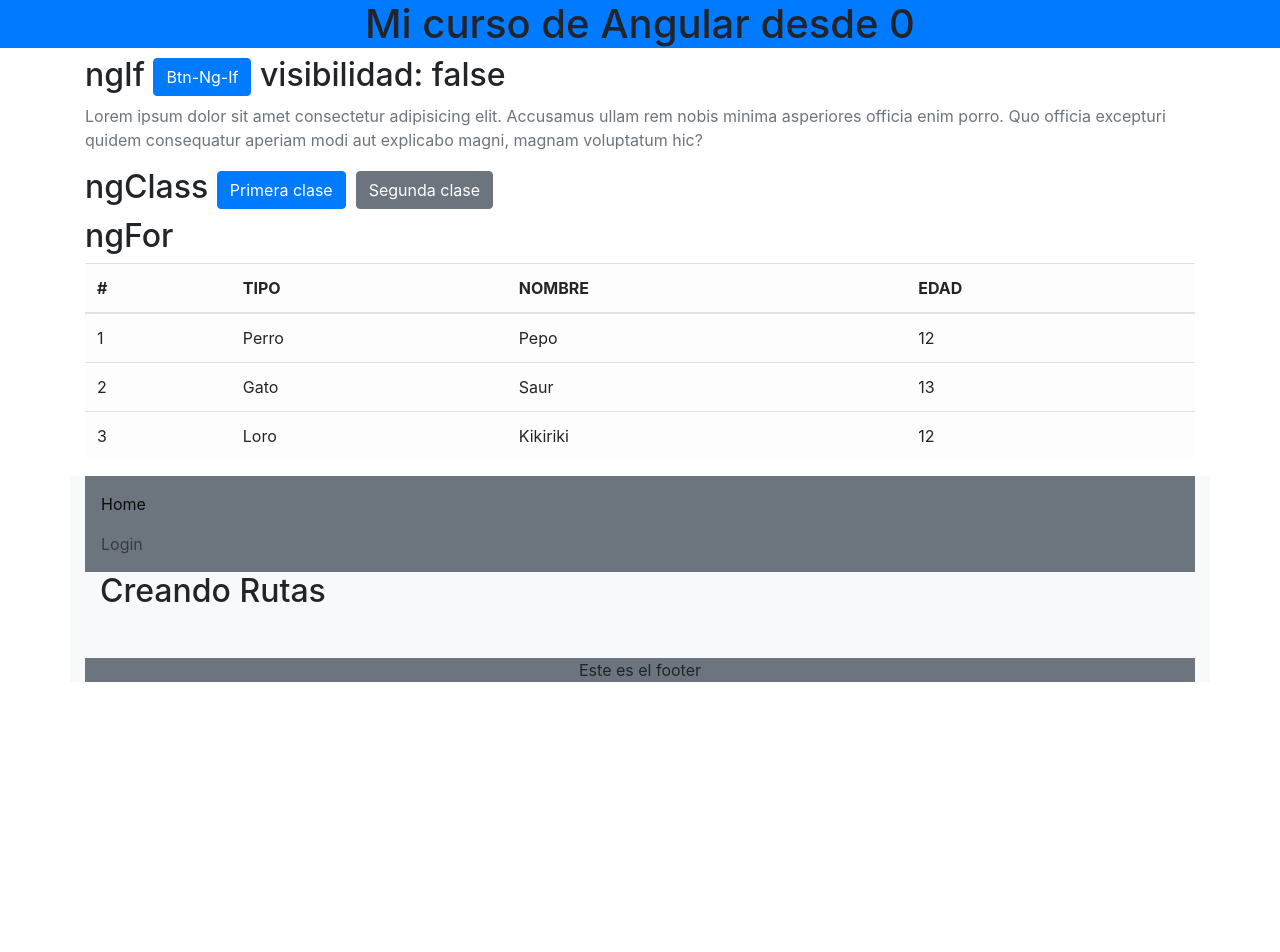
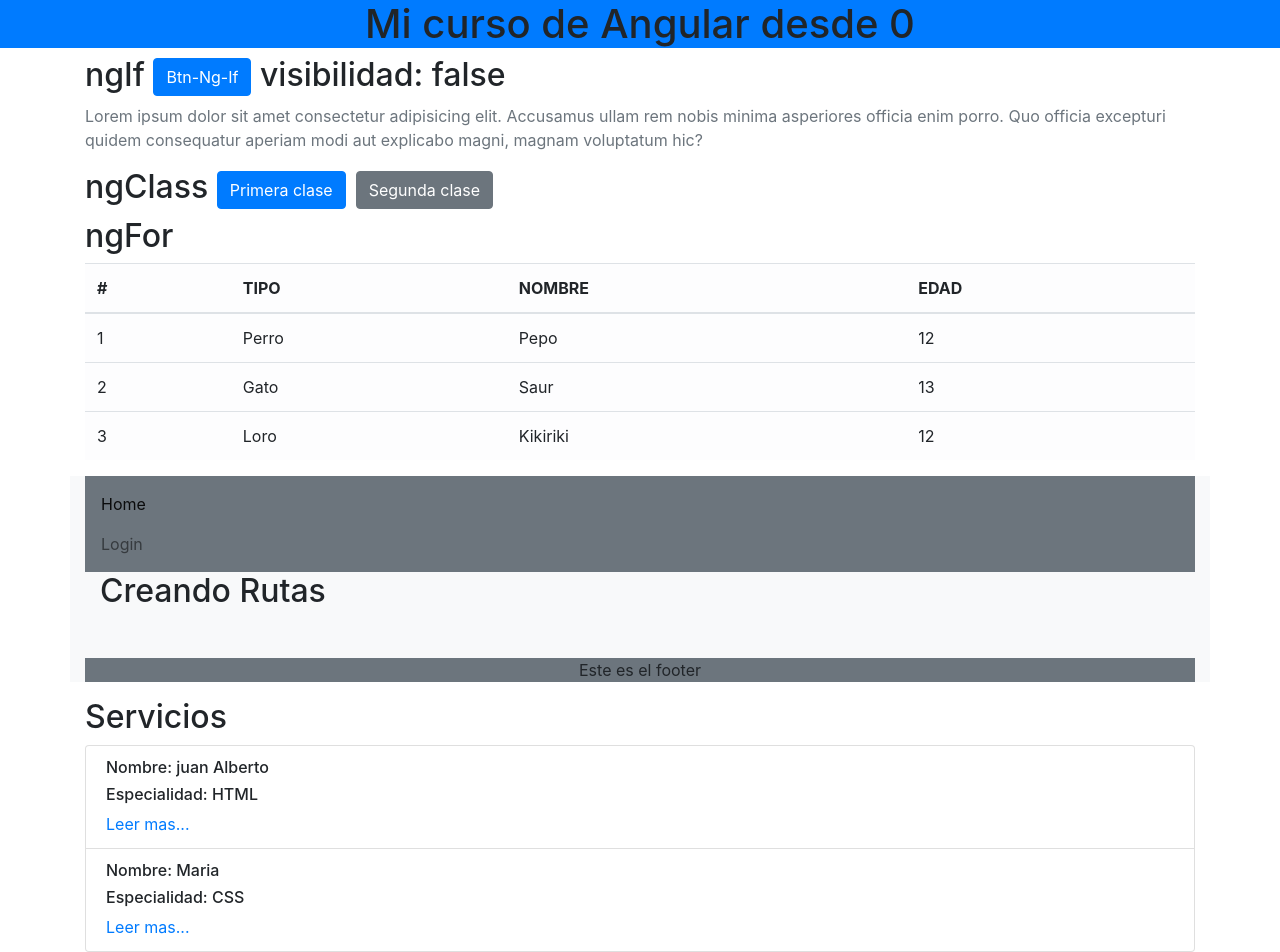
Before and after one commit to horaas/cursoAgular, an Angular app: page / in a window 1280 px wide. Before the commit the page ends 800 px from the top, so only its background shows below. Built offline with nearby package versions, Linux system fonts and the light colour scheme.

Commit message:
se agrega servicios

```diff
--- a/src/app/app.component.html
+++ b/src/app/app.component.html
@@ -20,5 +20,7 @@
     <router-outlet></router-outlet>
     <app-footer></app-footer>
   </div>
+
+  <app-servicios></app-servicios>
 </body>
 </html>
--- a/src/app/ngclass/ngclass.component.ts
+++ b/src/app/ngclass/ngclass.component.ts
@@ -7,6 +7,7 @@ import { Component, OnInit } from '@angular/core';
 })
 export class NgclassComponent implements OnInit {
 
+  public clase:any;
   constructor() { }
 
   ngOnInit() {
--- a/src/app/routes/ruotes-routing.component.ts
+++ b/src/app/routes/ruotes-routing.component.ts
@@ -4,9 +4,9 @@ import { CuerpoComponent } from "../cuerpo/cuerpo.component";
 import { RoutesComponent } from "./routes.component";
 
 const routes: Routes = [
-    // { path: '', redirectTo: 'home', pathMatch: 'full' },
-    { path: '', component: RoutesComponent },
-    { path: 'cuerpo', component: CuerpoComponent }
+    { path: '', component: RoutesComponent, pathMatch: 'full' },
+    { path: 'cuerpo', component: CuerpoComponent },
+    { path: '**', redirectTo: '', pathMatch: 'full' },
 
 ];
 
--- /dev/null
+++ b/src/app/servicio.service.ts
@@ -0,0 +1,31 @@
+import { Injectable } from '@angular/core';
+//import { HttpClient } from '@angular/common/http'
+@Injectable({
+  providedIn: 'root'
+})
+export class ServicioService {
+
+  private equipo: any[] = [
+    {
+      nombre: "juan Alberto",
+      especialidad: "HTML",
+      descripcion: "Lorem, ipsum dolor sit amet consectetur adipisicing elit. Sed veniam illum recusandae blanditiis adipisci, quis eaque dolores dolor et libero fugiat iste officiis soluta quo architecto porro molestiae? Dolor, cupiditate!"
+    },
+    {
+      nombre: "Maria",
+      especialidad: "CSS",
+      descripcion: "Lorem, ipsum dolor sit amet consectetur adipisicing elit. Sed veniam illum recusandae blanditiis adipisci, quis eaque dolores dolor et libero fugiat iste officiis soluta quo architecto porro molestiae? Dolor, cupiditate!"
+    }
+  ]
+  constructor(/*private http: HttpClient*/) {
+    // this.http.get('url')
+    //   .map((res: Response) => {
+    //     res.json();
+    // })
+    console.log("Hola llame al servicio");
+   }
+
+  obtenerEquipo() {
+    return this.equipo;
+  }
+}
--- /dev/null
+++ b/src/app/servicios/servicios.component.html
@@ -0,0 +1,11 @@
+<div class="container mt-3">
+  <h2>Servicios</h2>
+
+  <ul class="list-group mt-2">
+    <li class="list-group-item"  *ngFor="let team of equipo">
+      <h6>Nombre: {{team.nombre}}</h6>
+      <h6>Especialidad: {{team.especialidad}}</h6>
+      <a href="#">Leer mas...</a>
+    </li>
+  </ul>
+</div>
--- /dev/null
+++ b/src/app/servicios/servicios.component.ts
@@ -0,0 +1,20 @@
+import { Component, OnInit } from '@angular/core';
+import { ServicioService } from '../servicio.service';
+
+@Component({
+  selector: 'app-servicios',
+  templateUrl: './servicios.component.html',
+  styleUrls: ['./servicios.component.css']
+})
+export class ServiciosComponent implements OnInit {
+
+  public equipo:any[] = [];
+
+  constructor(private service: ServicioService) {
+     this.equipo = this.service.obtenerEquipo();
+  }
+
+  ngOnInit() {
+  }
+
+}
```
Also changed, not shown: src/app/app.module.ts (+9 -2 lines), src/app/servicios/servicios.component.css (added), 1 other file (tests, documents, lock files or other folders).
